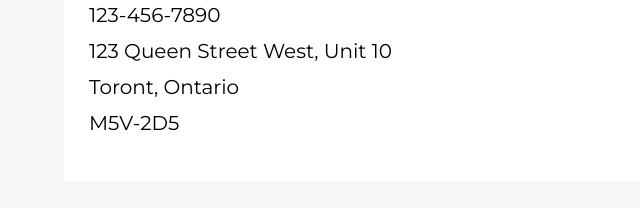
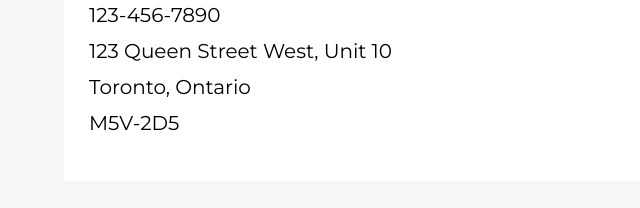
Before and after one commit to skininja673/AkalpitSharma-Project1, a plain HTML site: page contact.html in a window 1280 px wide. Shown: the part 724-932 px from the top of the page, 0-640 px from the left. Drawn offline with Linux system fonts and the light colour scheme.

Commit message:
fixed the spelling

```diff
--- a/contact.html
+++ b/contact.html
@@ -90,7 +90,7 @@
             <li><p class="e-mail">info@email.com</p></li>
             <li>123-456-7890</li>
             <li>123 Queen Street West, Unit 10</li>
-            <li>Toront, Ontario</li>
+            <li>Toronto, Ontario</li>
             <li>M5V-2D5</li>
           </ul>
         </asided>
```
